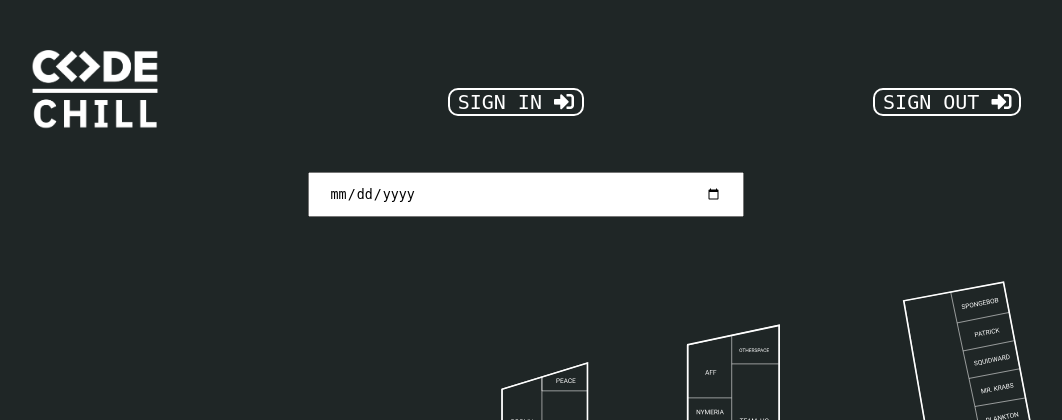
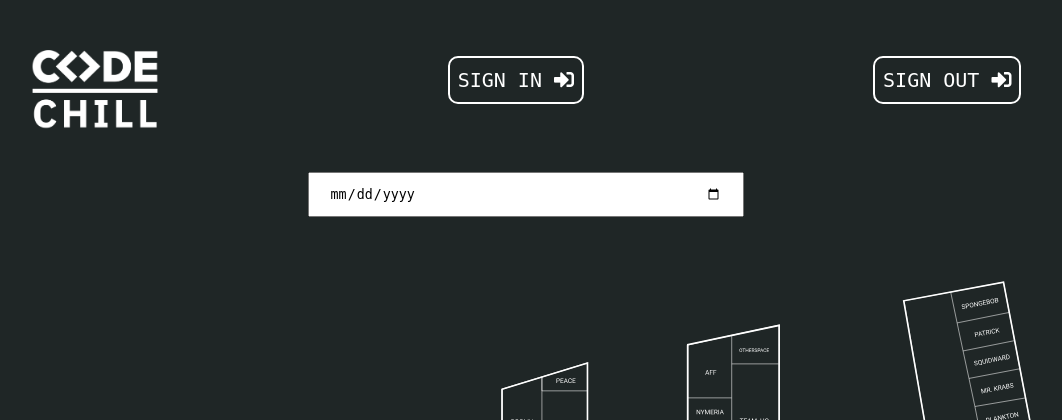
Before and after one commit to juro95/HTAP, a Flask app: page / in a window 1280 px wide. Shown: the top 420 px of the page, without its empty margins (114-1176 px from the left). Run offline with Flask 2, Linux system fonts and the light colour scheme; some libraries are stand-ins or nearby versions.

Commit message:
button adjustments

```diff
--- a/static/css/style.css
+++ b/static/css/style.css
@@ -43,8 +43,8 @@ body {
     color: white;
     border: 2px solid white;
     border-radius: 10px;
-    padding: 0 0.4em;
-    margin-top: 3%;
+    padding: 10px 0.4em;
+    margin-top: 0.5%;
     transition: all 0.5s;
 }
 
@@ -56,8 +56,8 @@ body {
     color: white;
     border: 2px solid white;
     border-radius: 10px;
-    padding: 0 0.4em;
-    margin-top: 3%;
+    padding: 10px 0.4em;
+    margin-top: 0.5%;
     transition: all 0.5s;
 }
 
```
